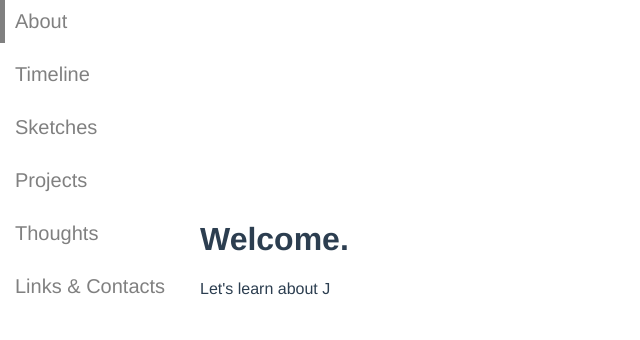
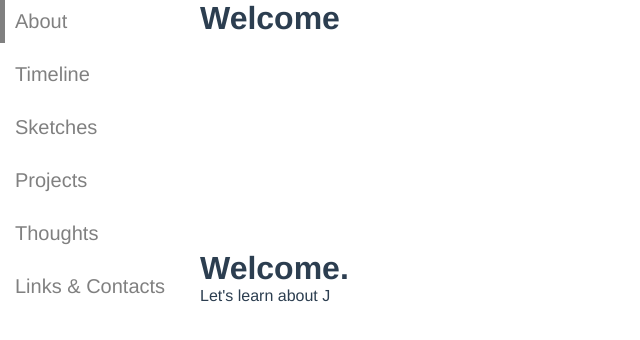
Before and after one commit to jko206/hello-jko, a Vue app: page / in a window 1280 px wide. Shown: the top 340 px of the page, without its empty margins (0-640 px from the left). Built offline with nearby package versions, Linux system fonts and the light colour scheme.

Commit message:
make header change per page

```diff
--- a/src/App.vue
+++ b/src/App.vue
@@ -1,6 +1,9 @@
 <template>
   <div id="app">
     <side-menu class="side-menu" />
+    <h1>
+      {{ title }}
+    </h1>
     <router-view class="main" />
   </div>
 </template>
@@ -12,7 +15,30 @@ export default {
   name: 'app',
   components: {
     SideMenu,
-  }
+  },
+  computed: {
+    title() {
+      const currentRoute = this.$route.path
+      switch(currentRoute) {
+        case '/' :
+          return 'Welcome'
+        case '/about' :
+          return 'About Me'
+        case '/timeline' :
+          return 'My Timeline'
+        case '/sketches' :
+          return 'Sketches'
+        case '/projects' :
+          return 'Projects'
+        case '/thoughts' :
+          return 'Thoughts'
+        case '/links-contacts' :
+          return 'Links & Contacts'
+        default :
+          return ''
+      }
+    }
+  },
 }
 </script>
 
@@ -21,15 +47,23 @@ export default {
 @import './style/default.scss';
 
 #app {
-  display: flex;
+  display: grid;
+  grid-template-areas:
+    "side-menu title"
+    "side-menu main";
+  grid-template-columns: 200px auto;
+  grid-template-rows: 50px auto;
   height: 100vh;
   width: 100vw;
 
   .side-menu {
-    flex: 0 0 200px;
+    grid-area: side-menu;
+  }
+  h1 {
+    margin: 0;
   }
   .main {
-    flex: 1 1 auto;
+    grid-area: main;
   }
 }
 
```
